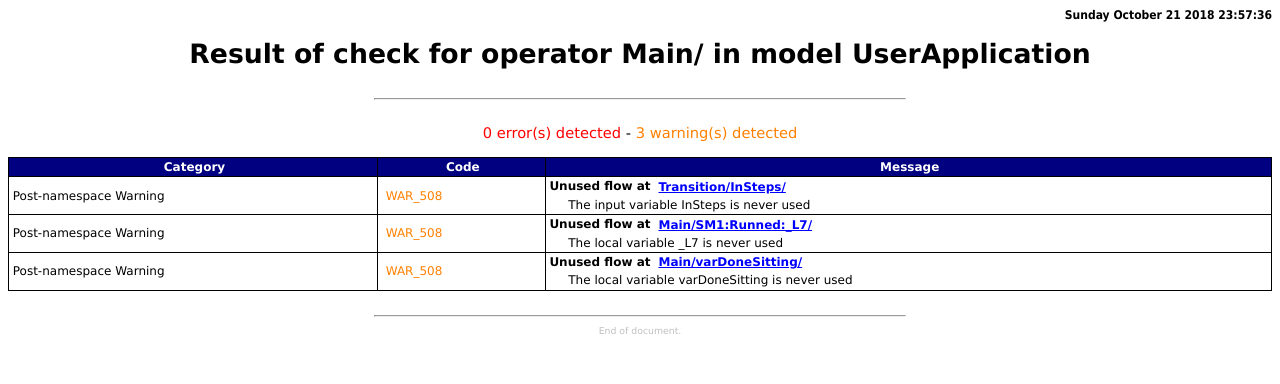
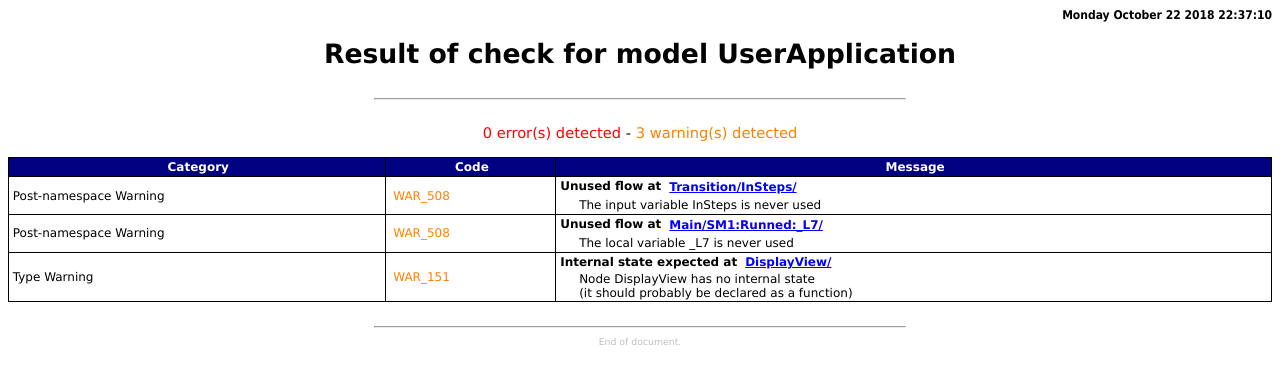
Before and after one commit to stagihotr/stagihotr, a plain HTML site: page Time_1/ExoSkeleton_Display/UserApplication/UserApplication.htm in a window 1280 px wide. Drawn offline with Linux system fonts and the light colour scheme.

```diff
--- a/Time_1/ExoSkeleton_Display/UserApplication/UserApplication.htm
+++ b/Time_1/ExoSkeleton_Display/UserApplication/UserApplication.htm
@@ -215,7 +215,7 @@
 <BODY>
 
 
-<DIV class="Header">Sunday October 21 2018 23:57:36</DIV><DIV class="Title">Result of check for operator Main/ in model UserApplication</DIV>
+<DIV class="Header">Monday October 22 2018 22:37:10</DIV><DIV class="Title">Result of check for model UserApplication</DIV>
 <HR style="width: 14cm; text-align: center;">
 <DIV class="DocumentInfo">
 <SPAN class="DocumentInfo" style="color: rgb(255,0,0);">0 error(s) detected</SPAN> - <SPAN class="DocumentInfo" style="color: rgb(255,128,0);">3 warning(s) detected</SPAN></DIV>
@@ -235,11 +235,12 @@
 </TR><TR><TD class="TableCell" style="border-top: 0px hidden;"><DIV class="TableCell" style="padding-left: 0.5cm;">
 The local variable _L7 is never used</DIV>
 </TD>
-</TR><TR><TD class="TableCell" style="" rowspan="2">Post-namespace Warning</TD>
-<TD class="TableCell" style="" rowspan="2"><SPAN class="TableCell" style="color: rgb(255,128,0);">WAR_508</SPAN></TD>
-<TD class="TableCell" style="border-bottom: 0px hidden;"><B>Unused flow</B><B> at </B><A class="Hyperlink" style="text-align: left; vertical-align:middle; font-size: 9pt; font-weight: bold; padding-left: 0.1cm; padding-right: 0.1cm;" HREF="studio:SC:LOCATE_PATH#UserApplication.etp#Main/varDoneSitting/">Main/varDoneSitting/</A></TD>
+</TR><TR><TD class="TableCell" style="" rowspan="2">Type Warning</TD>
+<TD class="TableCell" style="" rowspan="2"><SPAN class="TableCell" style="color: rgb(255,128,0);">WAR_151</SPAN></TD>
+<TD class="TableCell" style="border-bottom: 0px hidden;"><B>Internal state expected</B><B> at </B><A class="Hyperlink" style="text-align: left; vertical-align:middle; font-size: 9pt; font-weight: bold; padding-left: 0.1cm; padding-right: 0.1cm;" HREF="studio:SC:LOCATE_PATH#UserApplication.etp#DisplayView/">DisplayView/</A></TD>
 </TR><TR><TD class="TableCell" style="border-top: 0px hidden;"><DIV class="TableCell" style="padding-left: 0.5cm;">
-The local variable varDoneSitting is never used</DIV>
+Node DisplayView has no internal state<BR>
+(it should probably be declared as a function)</DIV>
 </TD>
 </TR></TBODY></TABLE></DIV>
 <HR style="width: 14cm; text-align: center;">
```
Also changed, not shown: 9 other files.
